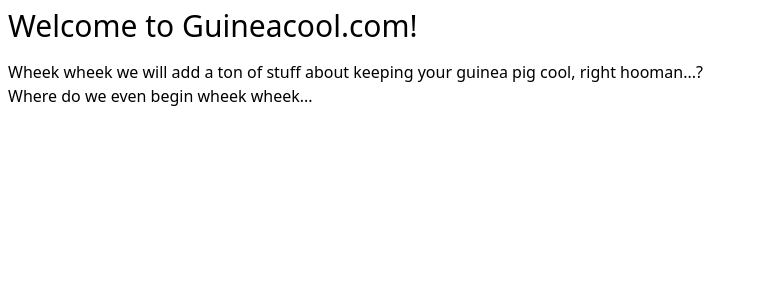
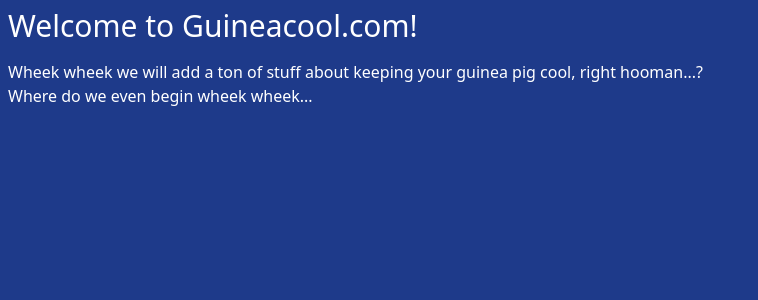
Before and after one commit to bry-an/guineacool, a SvelteKit app: page / in a window 1280 px wide. Shown: the top 300 px of the page, without its empty margins (0-758 px from the left). Built offline with nearby package versions, Linux system fonts and the light colour scheme.

Commit message:
change background color

```diff
--- a/src/routes/+page.svelte
+++ b/src/routes/+page.svelte
@@ -1,7 +1,7 @@
-<div style="height:100vh; padding: 0.5rem">
-    <h1 class="text-3xl">Welcome to Guineacool.com!</h1>
+<div style="height:100vh; padding: 0.5rem" class="bg-blue-900">
+    <h1 class="text-3xl text-white">Welcome to Guineacool.com!</h1>
 
-    <div class="mt-4">
+    <div class="mt-4 text-white">
         <p>Wheek wheek we will add a ton of stuff about keeping your guinea pig cool, right hooman...?</p>
         <p>Where do we even begin wheek wheek...</p>
     </div>
```
